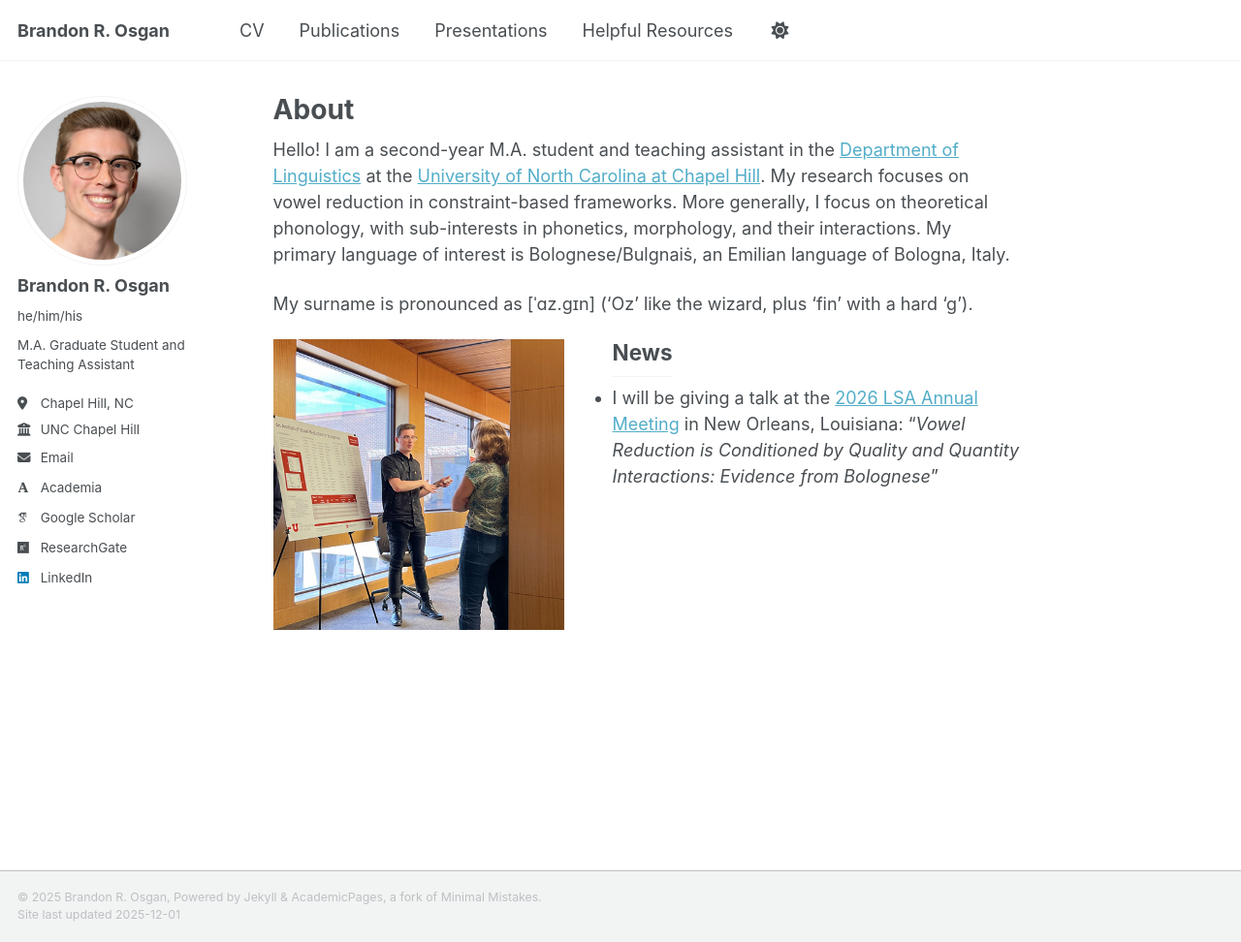
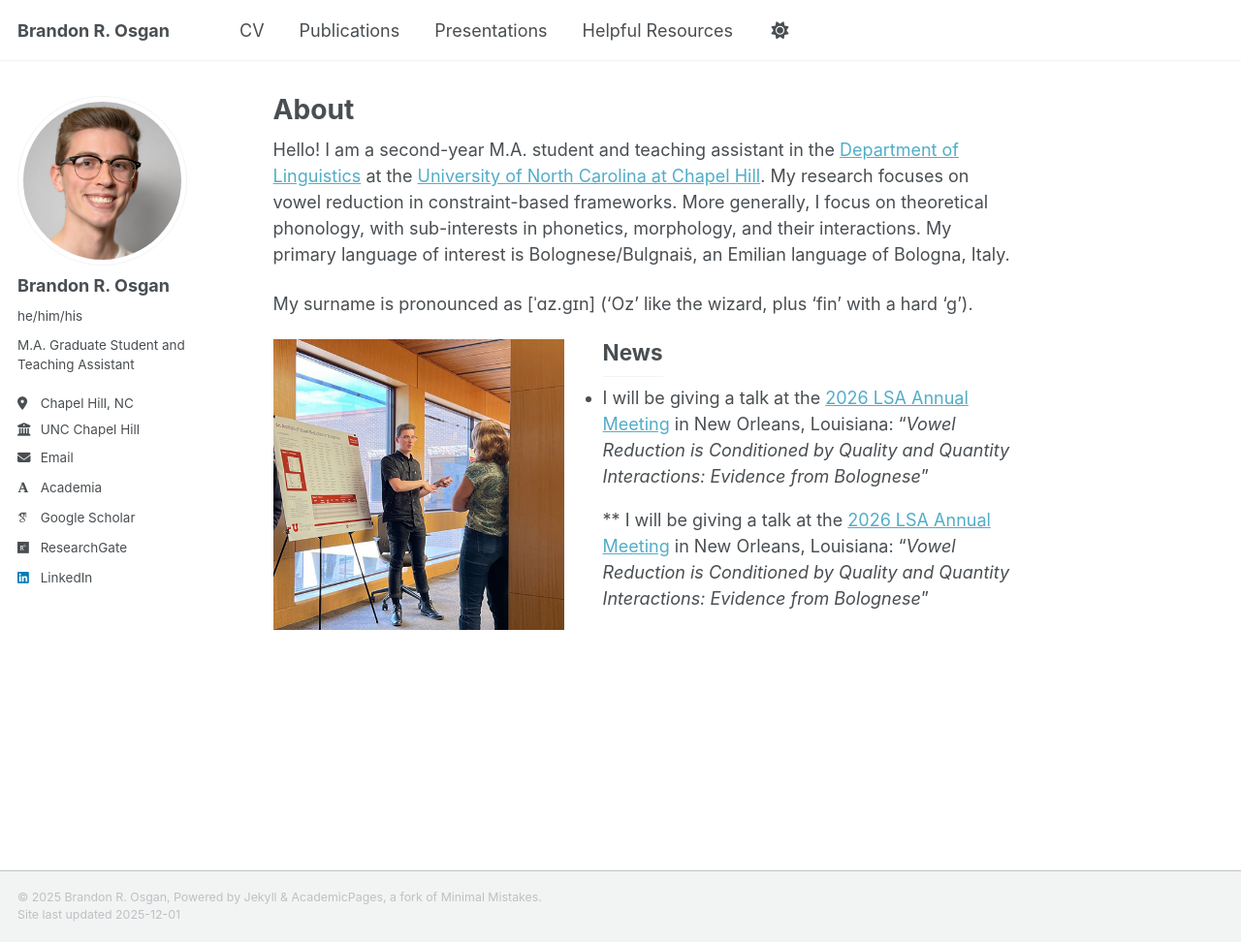
Before and after one commit to bosgan/bosgan.github.io, a Jekyll site: the page built from _pages/about.md, in a window 1280 px wide and 972 px high. Shown: the whole window at 97% size. Built offline with Jekyll 4.4.1, drawn with Linux system fonts in a browser that asks for light colours; some web fonts are replaced; a script that is not in the unit is left out.

Commit message:
Update about.md

```diff
--- a/_pages/about.md
+++ b/_pages/about.md
@@ -11,8 +11,11 @@ Hello! I am a second-year M.A. student and teaching assistant in the [Department
 
 My surname is pronounced as [ˈɑz.gɪn] ('Oz' like the wizard, plus 'fin' with a hard 'g').
 
-<img src="/images/HRPS_Brandon_talking.jpg" alt="Brandon presenting a poster" style="float: left; margin-right: 50px; width: 300px;">
+<img src="/images/HRPS_Brandon_talking.jpg" alt="Brandon presenting a poster" style="float: left; margin-right: 40px; width: 300px;">
 <h2 style="display: inline;">News</h2>
 
 * I will be giving a talk at the [2026 LSA Annual Meeting](https://web.cvent.com/event/d453188a-a321-46d4-b57e-79d5067e6521/summary) in New Orleans, Louisiana: "_Vowel Reduction is Conditioned by Quality and Quantity
 Interactions: Evidence from Bolognese_"
+
+** I will be giving a talk at the [2026 LSA Annual Meeting](https://web.cvent.com/event/d453188a-a321-46d4-b57e-79d5067e6521/summary) in New Orleans, Louisiana: "_Vowel Reduction is Conditioned by Quality and Quantity
+Interactions: Evidence from Bolognese_"
```
